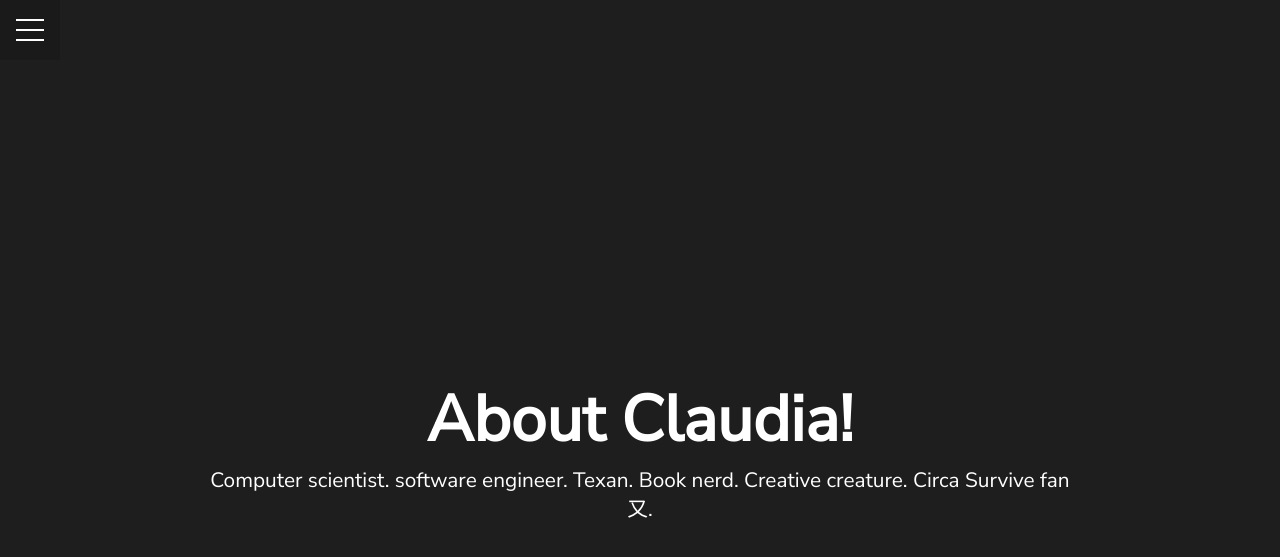
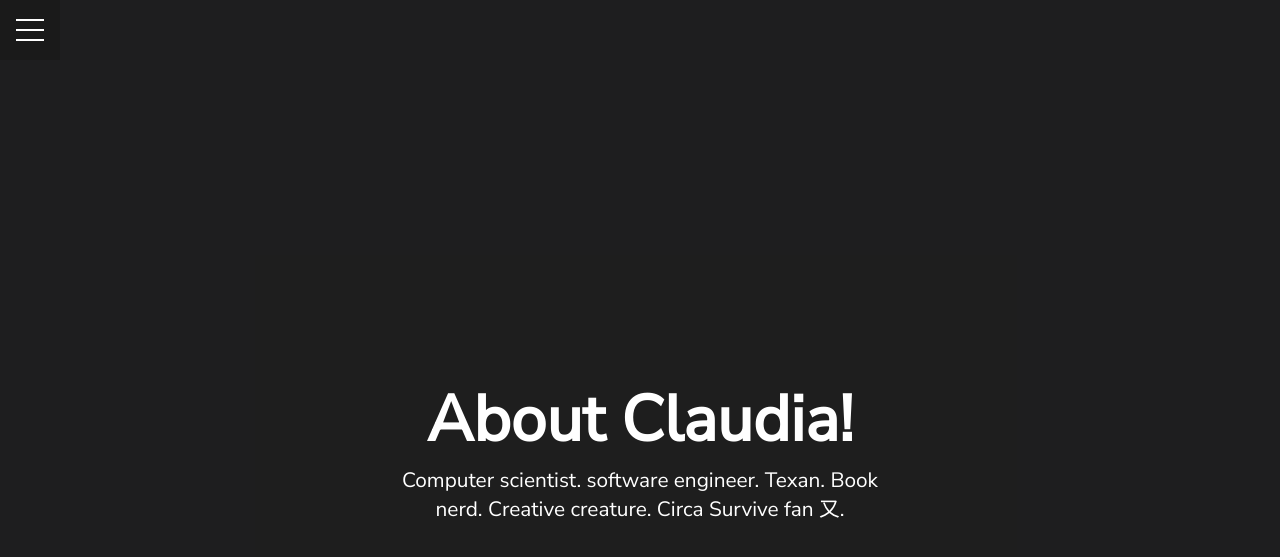
Before and after one commit to cobaltclaudia/cobaltclaudia.github.io, a Jekyll site: the page aboutme.html, which Jekyll copies as it is, in a window 1280 px wide. Shown: the top 557 px of the page. Built offline with Jekyll 4.4.1, drawn with Linux system fonts in a browser that asks for light colours.

Commit message:
Update width scale

```diff
--- a/aboutme.html
+++ b/aboutme.html
@@ -2,7 +2,7 @@
 <html lang="en">
 <head>
     <meta charset="UTF-8">
-    <meta http-equiv="X-UA-Compatible" content="ie=edge">
+    <meta name="viewport" content="width=device-width, initial-scale=1.0">
     <link rel="stylesheet" type="text/css" href="style.css">
     <link rel="stylesheet" href="menu.css">
     <link rel="preconnect" href="https://fonts.googleapis.com">
@@ -32,9 +32,7 @@
 <header class="showcase">
     <div class="container showcase-inner">
         <h1>About Claudia!</h1>
-            <p>
-                Computer scientist. software engineer. Texan. Book nerd. Creative creature. Circa Survive fan 又.
-            </p>
+            <p>Computer scientist. software engineer. Texan. Book nerd. Creative creature. Circa Survive fan 又.</p>
     </div>
 </header>
 </body>
--- a/index.html
+++ b/index.html
@@ -2,7 +2,7 @@
 <html lang="en">
 <head>
     <meta charset="UTF-8">
-    <meta http-equiv="X-UA-Compatible" content="ie=edge">
+    <meta name="viewport" content="width=device-width, initial-scale=1.0">
     <link rel="stylesheet" type="text/css" href="style.css">
     <link rel="stylesheet" href="menu.css">
     <link rel="preconnect" href="https://fonts.googleapis.com">
--- a/posts.html
+++ b/posts.html
@@ -2,7 +2,7 @@
 <html lang="en">
 <head>
     <meta charset="UTF-8">
-    <meta http-equiv="X-UA-Compatible" content="ie=edge">
+    <meta name="viewport" content="width=device-width, initial-scale=1.0">
     <link rel="stylesheet" type="text/css" href="style.css">
     <link rel="stylesheet" href="menu.css">
     <link rel="preconnect" href="https://fonts.googleapis.com">
--- a/projects.html
+++ b/projects.html
@@ -2,7 +2,7 @@
 <html lang="en">
 <head>
     <meta charset="UTF-8">
-    <meta http-equiv="X-UA-Compatible" content="ie=edge">
+    <meta name="viewport" content="width=device-width, initial-scale=1.0">
     <link rel="stylesheet" type="text/css" href="style.css">
     <link rel="stylesheet" href="menu.css">
     <link rel="preconnect" href="https://fonts.googleapis.com">
--- a/socials.html
+++ b/socials.html
@@ -2,7 +2,7 @@
 <html lang="en">
 <head>
     <meta charset="UTF-8">
-    <meta http-equiv="X-UA-Compatible" content="ie=edge">
+    <meta name="viewport" content="width=device-width, initial-scale=1.0">
     <link rel="stylesheet" type="text/css" href="style.css">
     <link rel="stylesheet" href="menu.css">
     <link rel="preconnect" href="https://fonts.googleapis.com">
@@ -14,9 +14,7 @@
 <body>
 <div class="menu-wrap">
     <input type="checkbox" class="toggler">
-    <div class="hamburger">
-        <div></div>
-    </div>
+    <div class="hamburger"><div></div></div>
     <div class="menu">
         <div>
             <div>
--- a/style.css
+++ b/style.css
@@ -1,5 +1,4 @@
 :root{
-    /*--primary-color: rgba(13,110,139,0.75);*/
     --primary-color:rgba(26, 26, 26, 0.75);
     --overlay-color:rgba(26, 26, 26, 0.90);
     --menu-speed: 0.75s;
@@ -17,7 +16,7 @@ font-family: 'Nunito Sans', sans-serif;
  }
 
  .container{
- max-width: 960px;
+ max-width: 600px;
  margin: auto;
  overflow: hidden;
  padding: 0 3rem;
```
